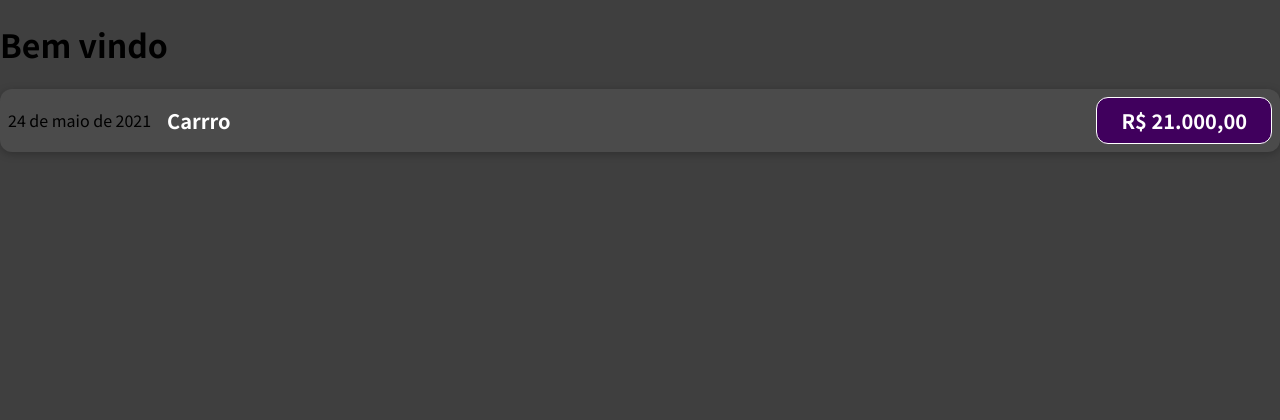
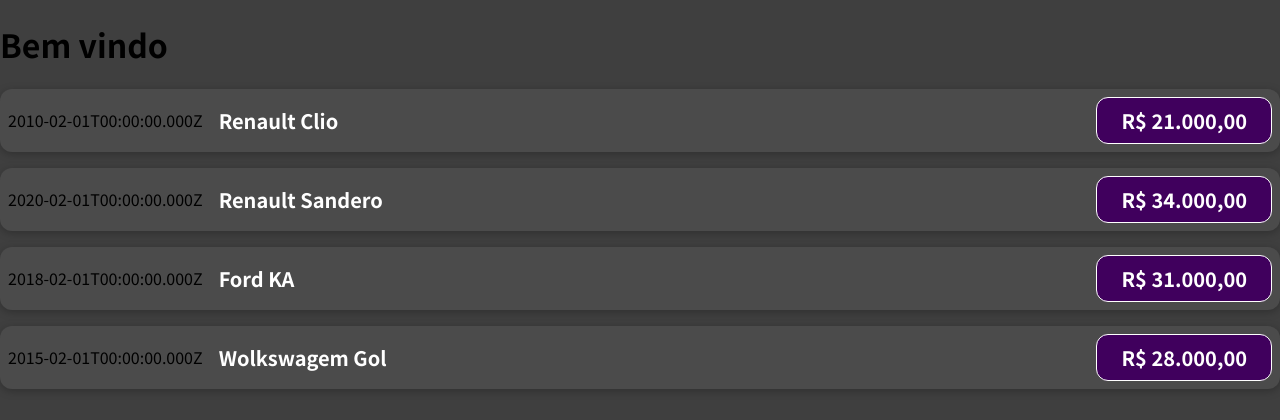
Before and after one commit to PauloDev13/udemy-react-complete-guide, a JavaScript app: page / in a window 1280 px wide. Shown: the top 420 px of the page. Built offline with nearby package versions, Linux system fonts and the light colour scheme.

Commit message:
Passando dados via props para o componente ExpenseItem

```diff
--- a/src/App.js
+++ b/src/App.js
@@ -1,10 +1,55 @@
-import ExpenseItem from "./components/ExpenseItem";
+import ExpenseItem from './components/ExpenseItem';
 
 function App() {
+  const expenses = [
+    {
+      id: 1,
+      title: 'Renault Clio',
+      amount: '21.000,00',
+      date: new Date(2010, 1, 1),
+    },
+    {
+      id: 2,
+      title: 'Renault Sandero',
+      amount: '34.000,00',
+      date: new Date(2020, 1, 1),
+    },
+    {
+      id: 3,
+      title: 'Ford KA',
+      amount: '31.000,00',
+      date: new Date(2018, 1, 1),
+    },
+    {
+      id: 4,
+      title: 'Wolkswagem Gol',
+      amount: '28.000,00',
+      date: new Date(2015, 1),
+    },
+  ];
   return (
     <div>
-			<h1>Bem vindo</h1>
-			<ExpenseItem/>
+      <h1>Bem vindo</h1>
+      <ExpenseItem
+        title={expenses[0].title}
+        amount={expenses[0].amount}
+        date={expenses[0].date}
+      />
+      <ExpenseItem
+        title={expenses[1].title}
+        amount={expenses[1].amount}
+        date={expenses[1].date}
+      />
+      <ExpenseItem
+        title={expenses[2].title}
+        amount={expenses[2].amount}
+        date={expenses[2].date}
+      />
+      <ExpenseItem
+        title={expenses[3].title}
+        amount={expenses[3].amount}
+        date={expenses[3].date}
+      />
     </div>
   );
 }
--- a/src/components/ExpenseItem.js
+++ b/src/components/ExpenseItem.js
@@ -1,12 +1,12 @@
 import './ExpenseItem.css';
 
-const ExpenseItem = () => {
+const ExpenseItem = (props) => {
   return (
     <div className="expense-item">
-      <div>24 de maio de 2021</div>
+      <div>{props.date.toISOString()}</div>
       <div className="expense-item__description">
-        <h2>Carrro</h2>
-        <div className="expense-item__price">R$ 21.000,00</div>
+        <h2>{props.title}</h2>
+        <div className="expense-item__price">R$ {props.amount}</div>
       </div>
     </div>
   );
```
